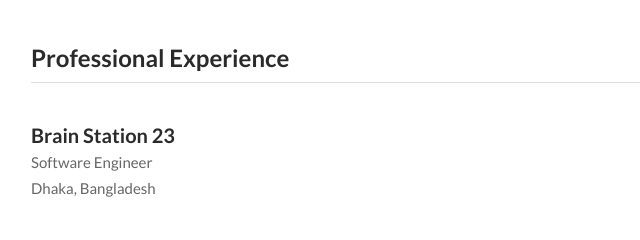
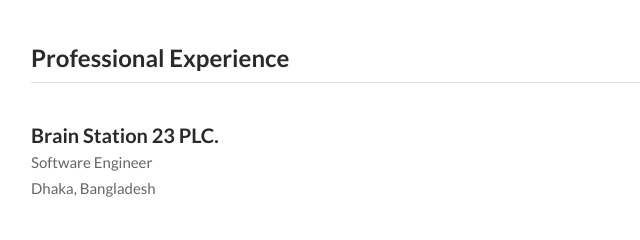
Before and after one commit to shadril238/shadril238.github.io, a plain HTML site: page index.html in a window 1280 px wide. Shown: the part 1100-1340 px from the top of the page, 219-859 px from the left. Drawn offline with Linux system fonts and the light colour scheme.

Commit message:
Update company name to 'Brain Station 23 PLC.'

```diff
--- a/index.html
+++ b/index.html
@@ -338,7 +338,7 @@
                     <div class="experience-item">
                       <div class="experience-header">
                         <div class="experience-company">
-                          <h3>Brain Station 23</h3>
+                          <h3>Brain Station 23 PLC.</h3>
                           <p>Software Engineer</p>
                           <p>Dhaka, Bangladesh</p>
                         </div>
```
